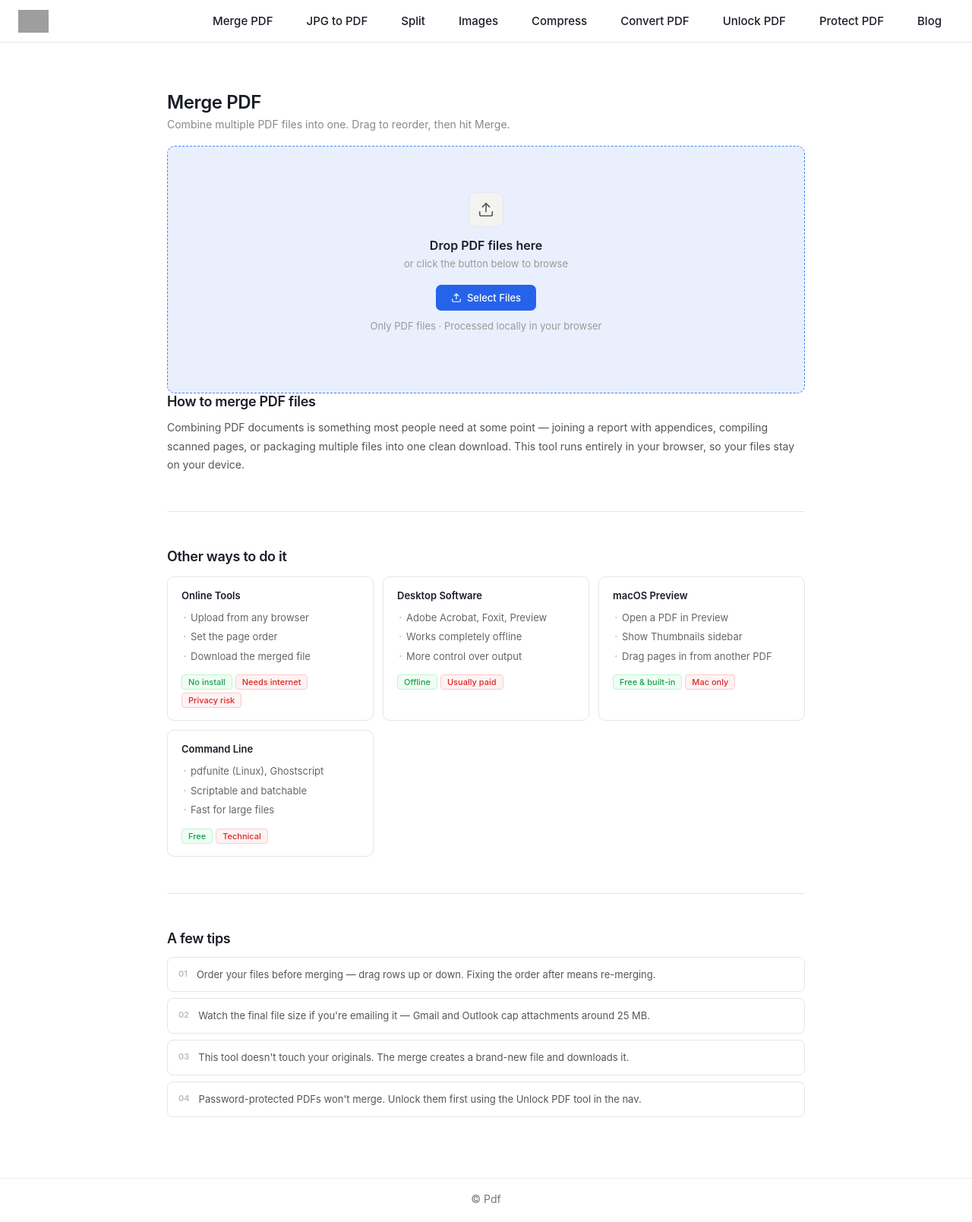
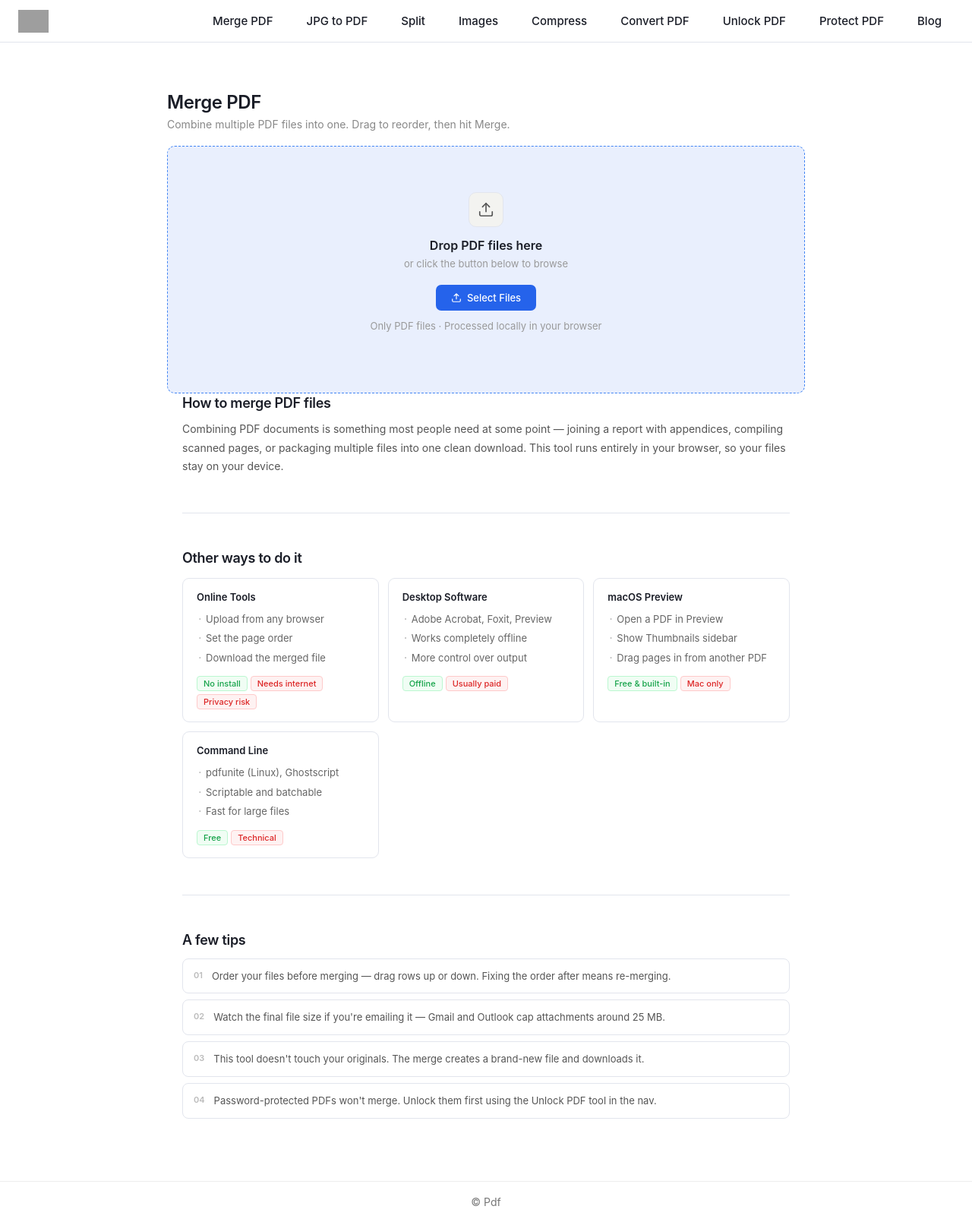
Before and after one commit to rforrupesh/pdf, a Jekyll site: the page built from index.html, in a window 1280 px wide. Shown: the whole page at 76% size. Built offline with Jekyll 4.4.1, drawn with Linux system fonts in a browser that asks for light colours; grey boxes are pictures that could not be loaded.

Commit message:
Update index.html

```diff
--- a/index.html
+++ b/index.html
@@ -7,7 +7,11 @@ description: Free browser-based PDF tools. Split pages, remove pages, and downlo
 
   <link href="https://fonts.googleapis.com/css2?family=Inter:wght@400;500;600&display=swap" rel="stylesheet">
 <style>
-
+#infoContent {
+  max-width: 920px;
+  margin: 0 auto;
+  padding: 2px 20px;
+}
 
 /* ── MAIN ── */
 main {
```
